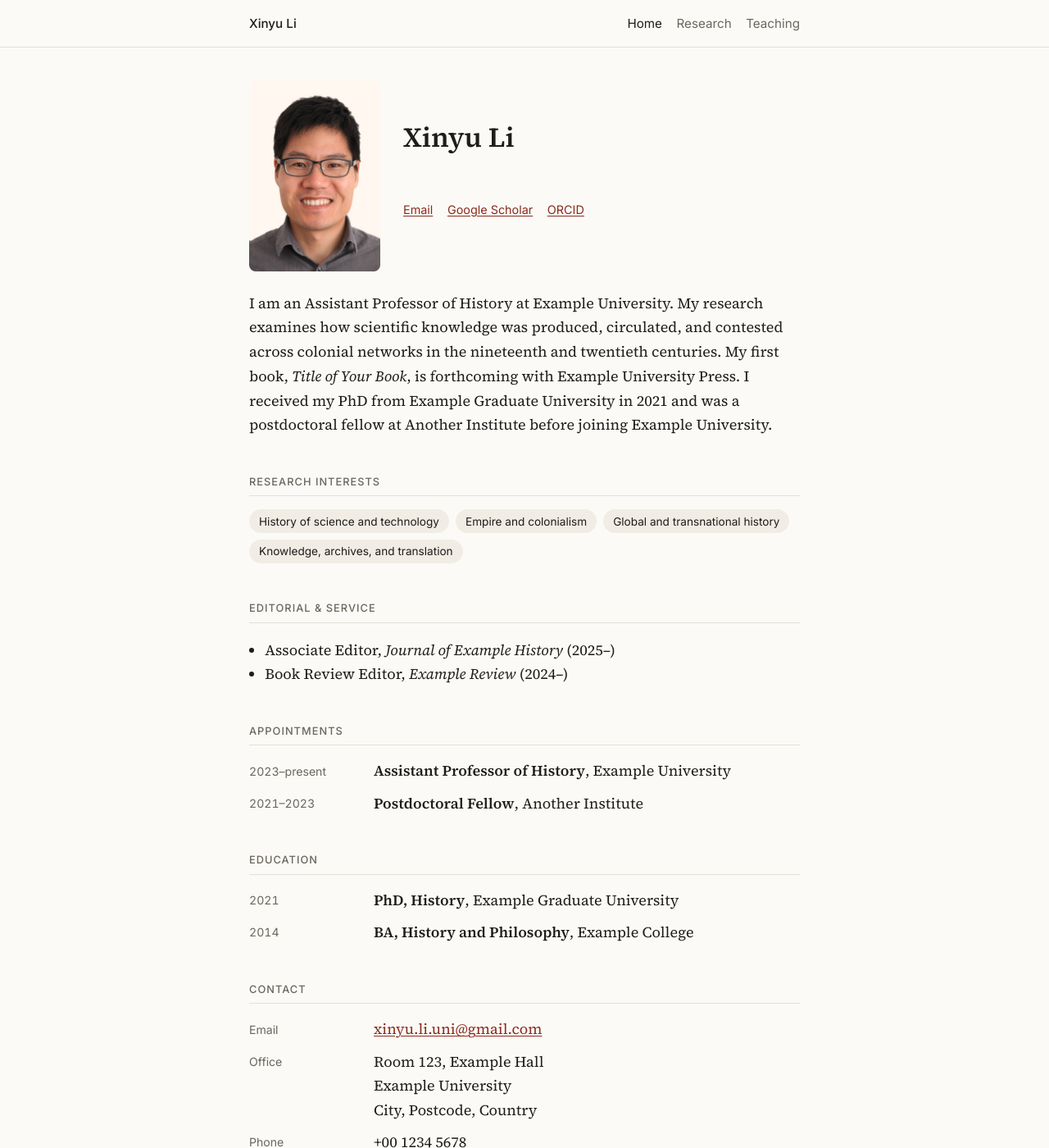
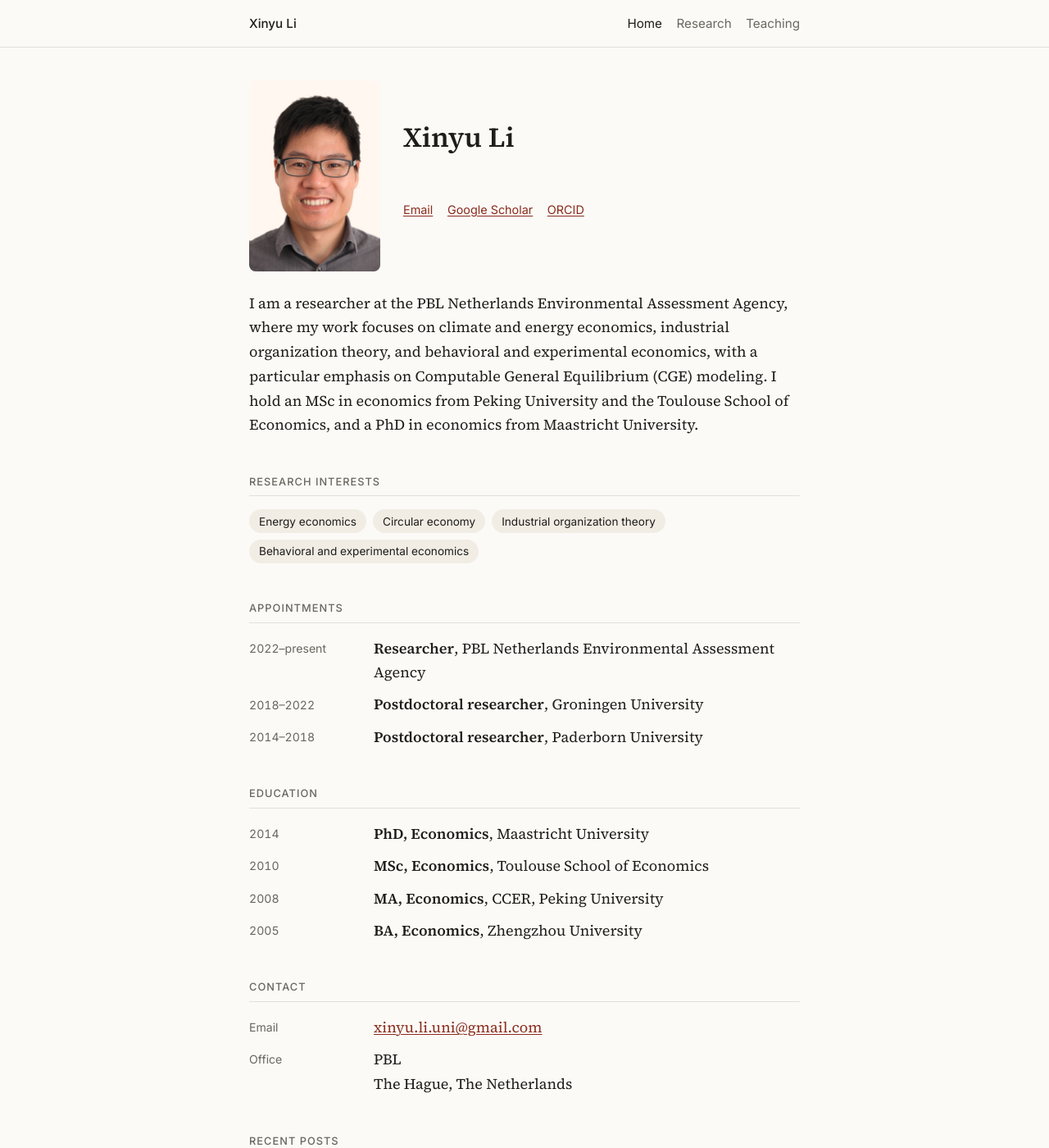
Before and after one commit to lixinyu-econ/lixinyu-econ.github.io, a Jekyll site: the page built from index.html, in a window 1280 px wide and 1400 px high. Shown: the whole window at 82% size. Built offline with Jekyll 4.4.1, drawn with Linux system fonts in a browser that asks for light colours.

Commit message:
Update cv.yml

```diff
--- a/_data/cv.yml
+++ b/_data/cv.yml
@@ -5,51 +5,45 @@
 # ---------- Home page ----------
 
 bio: >
-  I am an Assistant Professor of History at Example University. My research
-  examines how scientific knowledge was produced, circulated, and contested
-  across colonial networks in the nineteenth and twentieth centuries.
-  My first book, *Title of Your Book*, is forthcoming with Example University Press.
-
-  I received my PhD from Example Graduate University in 2021 and was a
-  postdoctoral fellow at Another Institute before joining Example University.
+  I am a researcher at the PBL Netherlands Environmental Assessment Agency, where my work focuses on climate and energy economics, industrial organization theory, and behavioral and experimental economics, with a particular emphasis on Computable General Equilibrium (CGE) modeling. I hold an MSc in economics from Peking University and the Toulouse School of Economics, and a PhD in economics from Maastricht University.
 
 research_interests:
-  - History of science and technology
-  - Empire and colonialism
-  - Global and transnational history
-  - Knowledge, archives, and translation
-
-# Editorial boards, service roles, etc.
-roles:
-  - "Associate Editor, <em>Journal of Example History</em> (2025–)"
-  - "Book Review Editor, <em>Example Review</em> (2024–)"
+  - Energy economics
+  - Circular economy
+  - Industrial organization theory
+  - Behavioral and experimental economics
 
 appointments:
-  - years: 2023–present
-    title: Assistant Professor of History
-    place: Example University
-  - years: 2021–2023
-    title: Postdoctoral Fellow
-    place: Another Institute
+  - years: 2022–present
+    title: Researcher
+    place: PBL Netherlands Environmental Assessment Agency
+  - years: 2018–2022
+    title: Postdoctoral researcher
+    place: Groningen University
+  - years: 2014–2018
+    title: Postdoctoral researcher
+    place: Paderborn University
 
 education:
-  - years: "2021"
-    degree: PhD, History
-    place: Example Graduate University
   - years: "2014"
-    degree: BA, History and Philosophy
-    place: Example College
+    degree: PhD, Economics
+    place: Maastricht University
+  - years: "2010"
+    degree: MSc, Economics
+    place: Toulouse School of Economics
+  - years: "2008"
+    degree: MA, Economics
+    place: CCER, Peking University
+  - years: "2005"
+    degree: BA, Economics
+    place: Zhengzhou University
 
 # One entry per office/campus. Each line of "lines" is a line of the address.
 contact:
   - label: Office
     lines:
-      - Room 123, Example Hall
-      - Example University
-      - City, Postcode, Country
-  - label: Phone
-    lines:
-      - "+00 1234 5678"
+      - PBL
+      - The Hague, The Netherlands
 
 # ---------- Research page ----------
 
```
